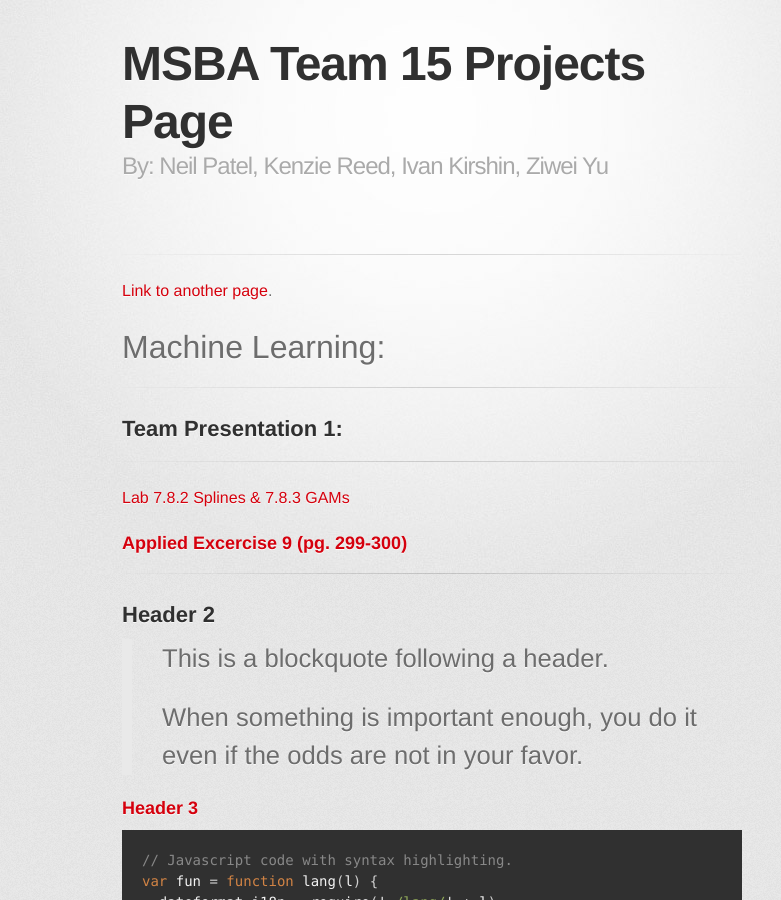
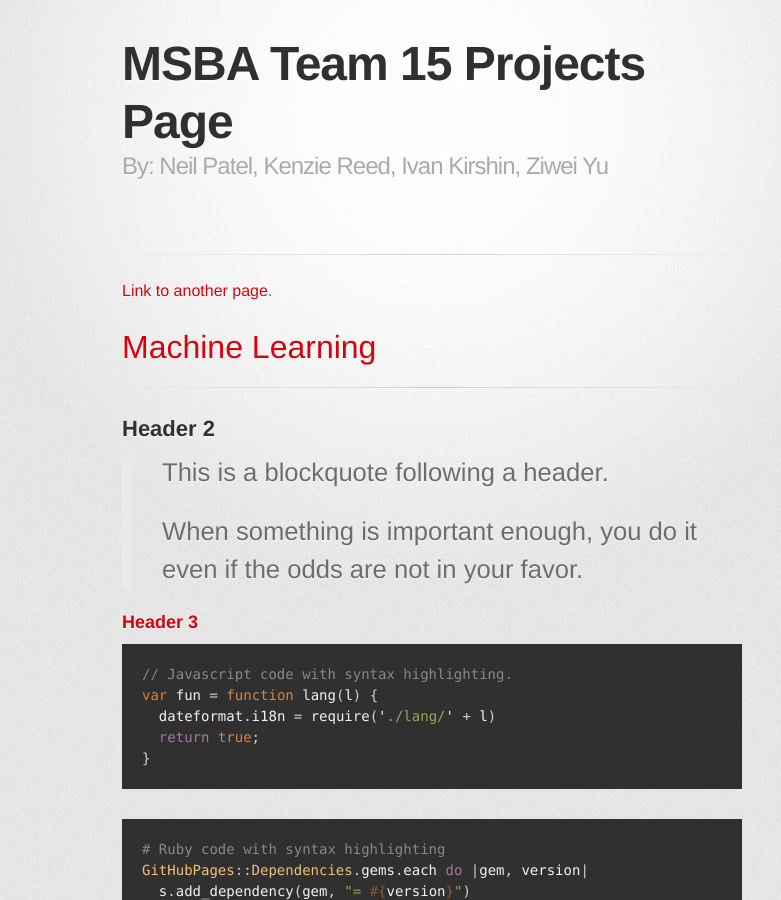
Before and after one commit to neilspatel10/MSBA-Team15.github.io, a Jekyll site: the page built from index.md, in a window 1280 px wide and 900 px high. Shown: the whole window, without its empty margins (208-989 px from the left). Built offline with Jekyll 4.4.1, drawn with Linux system fonts in a browser that asks for light colours; some web fonts are replaced.

Commit message:
Update index.md

```diff
--- a/index.md
+++ b/index.md
@@ -6,13 +6,7 @@ description: "By: Neil Patel, Kenzie Reed, Ivan Kirshin, Ziwei Yu"
 
 [Link to another page](./another-page.html).
 
-# Machine Learning:
----
-## Team Presentation 1:
----
-[Lab 7.8.2 Splines & 7.8.3 GAMs](/Machine_Learning/index.md)
-
-### Applied Excercise 9 (pg. 299-300)
+# [Machine Learning](/Machine_Learning/index.md)
 ---
 
 ## Header 2
```
